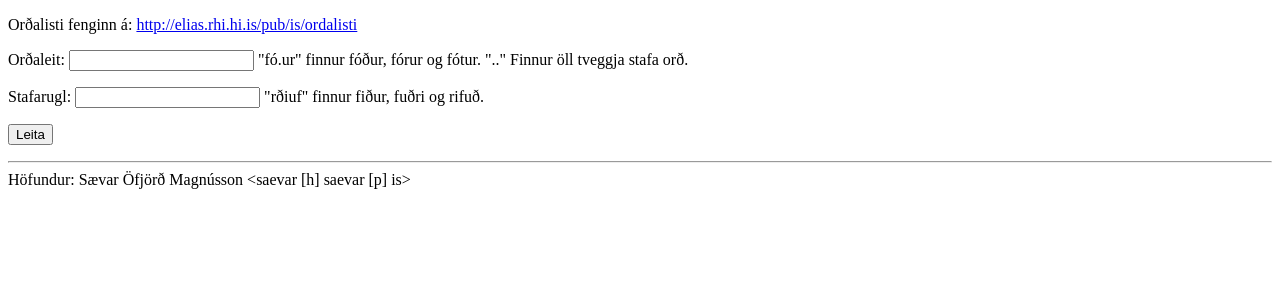
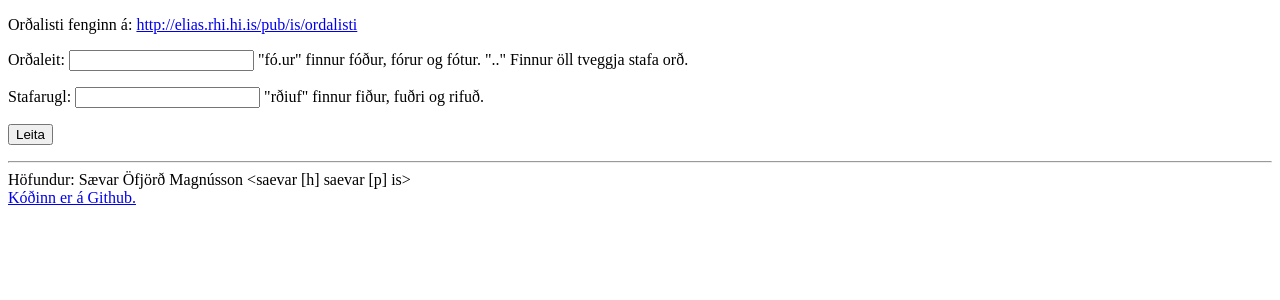
Before and after one commit to saevarom/krossgata, a Python web app: template templates/index.html in a window 1280 px wide. Shown: the part 208-508 px from the top of the page. Run offline with Jinja, Linux system fonts and the light colour scheme; the template is opened without the code that fills it, so the values that code supplies are empty; some libraries are stand-ins or nearby versions.

Commit message:
Migrate to High replication database and link to Github

```diff
--- a/app.yaml
+++ b/app.yaml
@@ -1,4 +1,4 @@
-application: krossgata
+application: krossgata-hrd
 version: 4
 runtime: python27
 api_version: 1
--- a/templates/index.html
+++ b/templates/index.html
@@ -72,7 +72,7 @@
     <div id="results"></div>
     </div>
     <hr />
-    <div>Höfundur: Sævar Öfjörð Magnússon <<span class="nsp">saevar [h] saevar [p] is</span>></div>
+    <div>Höfundur: Sævar Öfjörð Magnússon <<span class="nsp">saevar [h] saevar [p] is</span>><br /><a href="http://github.com/saevarom/krossgata">Kóðinn er á Github.</a></div>
     <script type="text/javascript">
 
       var _gaq = _gaq || [];
```
